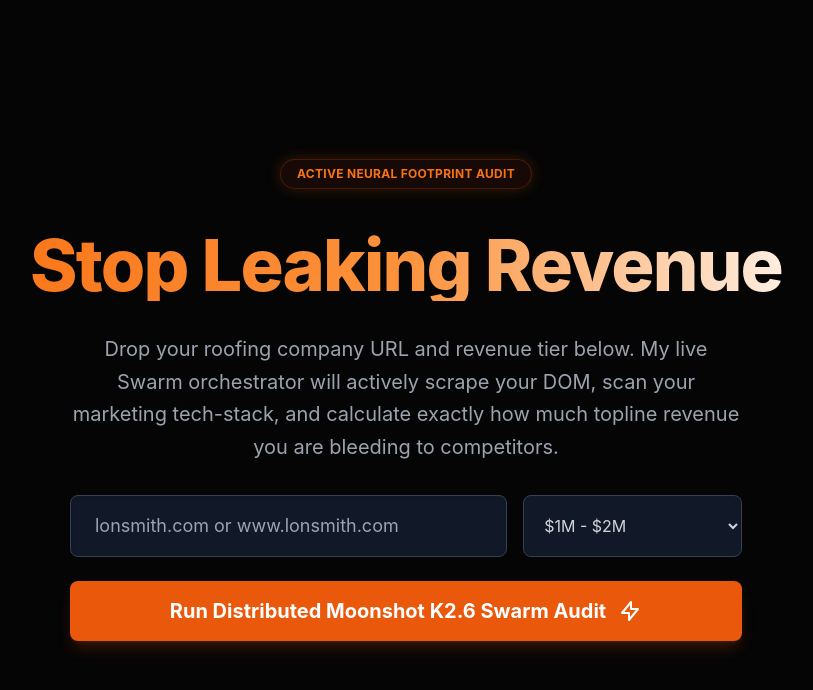
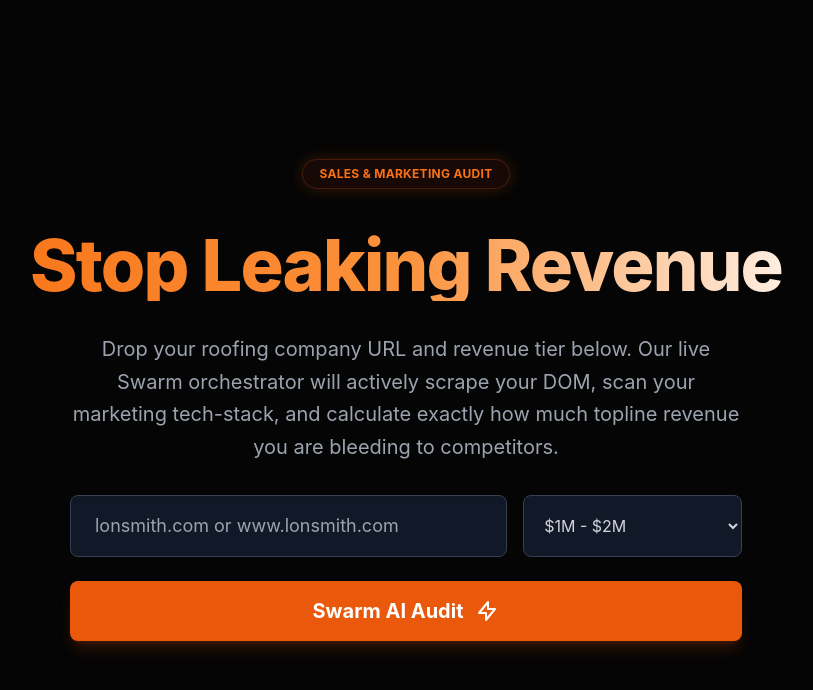
Before and after one commit to regreenjr/openclaw-ai-audit-hackathon, a website: page public/index.html in a window 1280 px wide. Shown: the whole page, without its empty margins (234-1047 px from the left). Drawn offline with nearby package versions, Linux system fonts and the light colour scheme.

Commit message:
copy: Sales & Marketing Audit, Swarm AI Audit CTA, Our vs My

```diff
--- a/public/index.html
+++ b/public/index.html
@@ -18,10 +18,10 @@
     <!-- HERO SECTION -->
     <div id="hero" class="w-full max-w-4xl text-center space-y-8 transition-opacity duration-500">
         <div class="inline-block px-4 py-1.5 rounded-full border border-orange-900/50 bg-orange-950/30 text-xs font-bold tracking-wide text-orange-500 uppercase mb-2 shadow-[0_0_15px_rgba(249,115,22,0.2)]">
-            Active Neural Footprint Audit
+            Sales & Marketing Audit
         </div>
         <h1 class="text-5xl md:text-7xl font-extrabold tracking-tight gradient-text">Stop Leaking Revenue</h1>
-        <p class="text-xl text-gray-400 max-w-2xl mx-auto leading-relaxed">Drop your roofing company URL and revenue tier below. My live Swarm orchestrator will actively scrape your DOM, scan your marketing tech-stack, and calculate exactly how much topline revenue you are bleeding to competitors.</p>
+        <p class="text-xl text-gray-400 max-w-2xl mx-auto leading-relaxed">Drop your roofing company URL and revenue tier below. Our live Swarm orchestrator will actively scrape your DOM, scan your marketing tech-stack, and calculate exactly how much topline revenue you are bleeding to competitors.</p>
 
         <form id="auditForm" class="mt-8 flex flex-col items-center gap-4 w-full max-w-2xl mx-auto">
             <div class="flex flex-col sm:flex-row gap-4 w-full">
@@ -34,7 +34,7 @@
                 </select>
             </div>
             <button type="submit" id="submitBtn" class="w-full bg-orange-600 text-white font-bold text-xl px-8 py-4 rounded-lg hover:bg-orange-500 transition-colors flex items-center justify-center gap-3 shadow-lg shadow-orange-600/20 mt-2">
-                <span>Run Distributed Moonshot K2.6 Swarm Audit</span>
+                <span>Swarm AI Audit</span>
                 <svg class="w-6 h-6" fill="none" stroke="currentColor" viewBox="0 0 24 24"><path stroke-linecap="round" stroke-linejoin="round" stroke-width="2" d="M13 10V3L4 14h7v7l9-11h-7z"></path></svg>
             </button>
         </form>
@@ -199,7 +199,7 @@
             } catch (err) {
                 appendLog(`> [FATAL] Swarm connection failed or timed out: ${err.message}`);
                 submitBtn.disabled = false;
-                submitBtn.innerHTML = 'Run Distributed Moonshot K2.6 Swarm Audit';
+                submitBtn.innerHTML = 'Swarm AI Audit';
                 hero.classList.remove('opacity-50', 'pointer-events-none');
             }
         });
```
